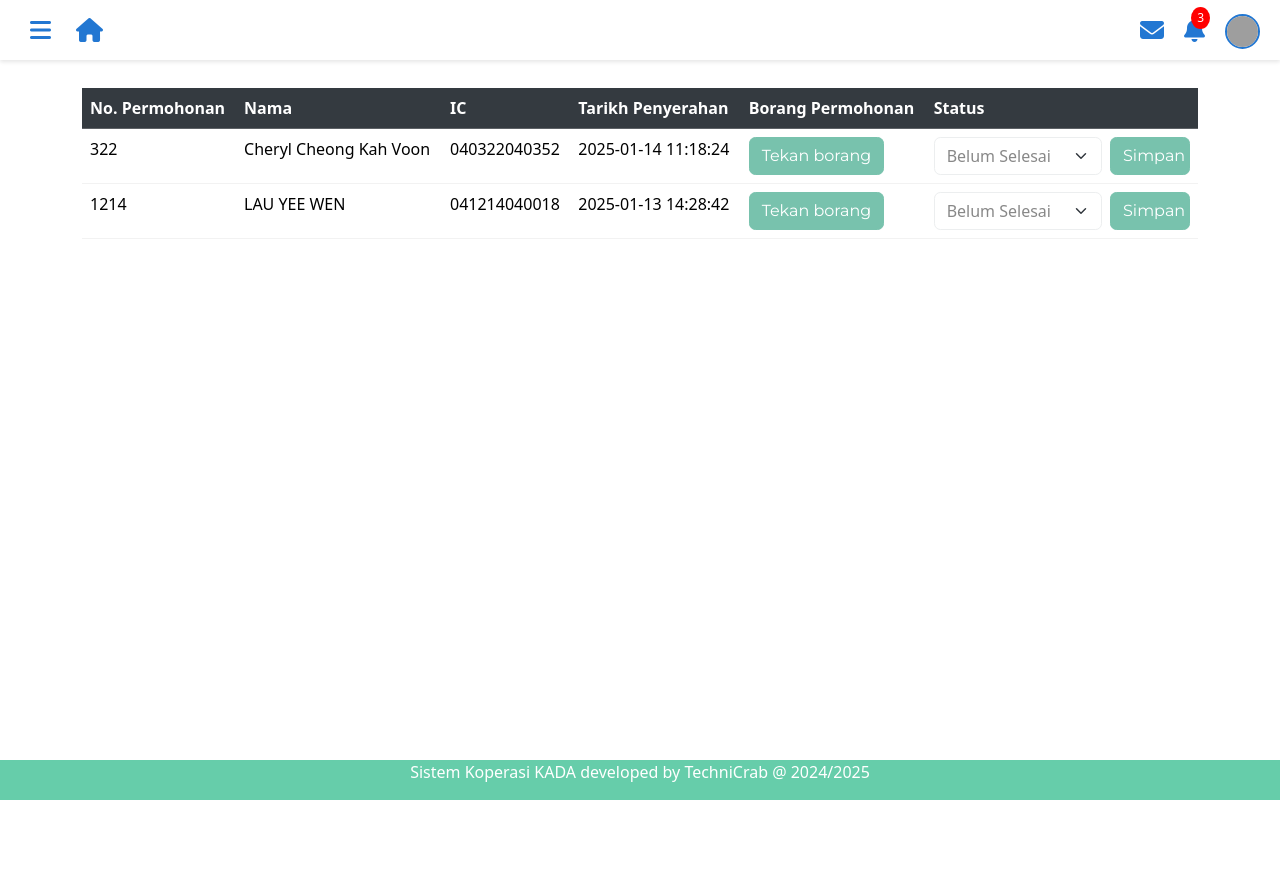
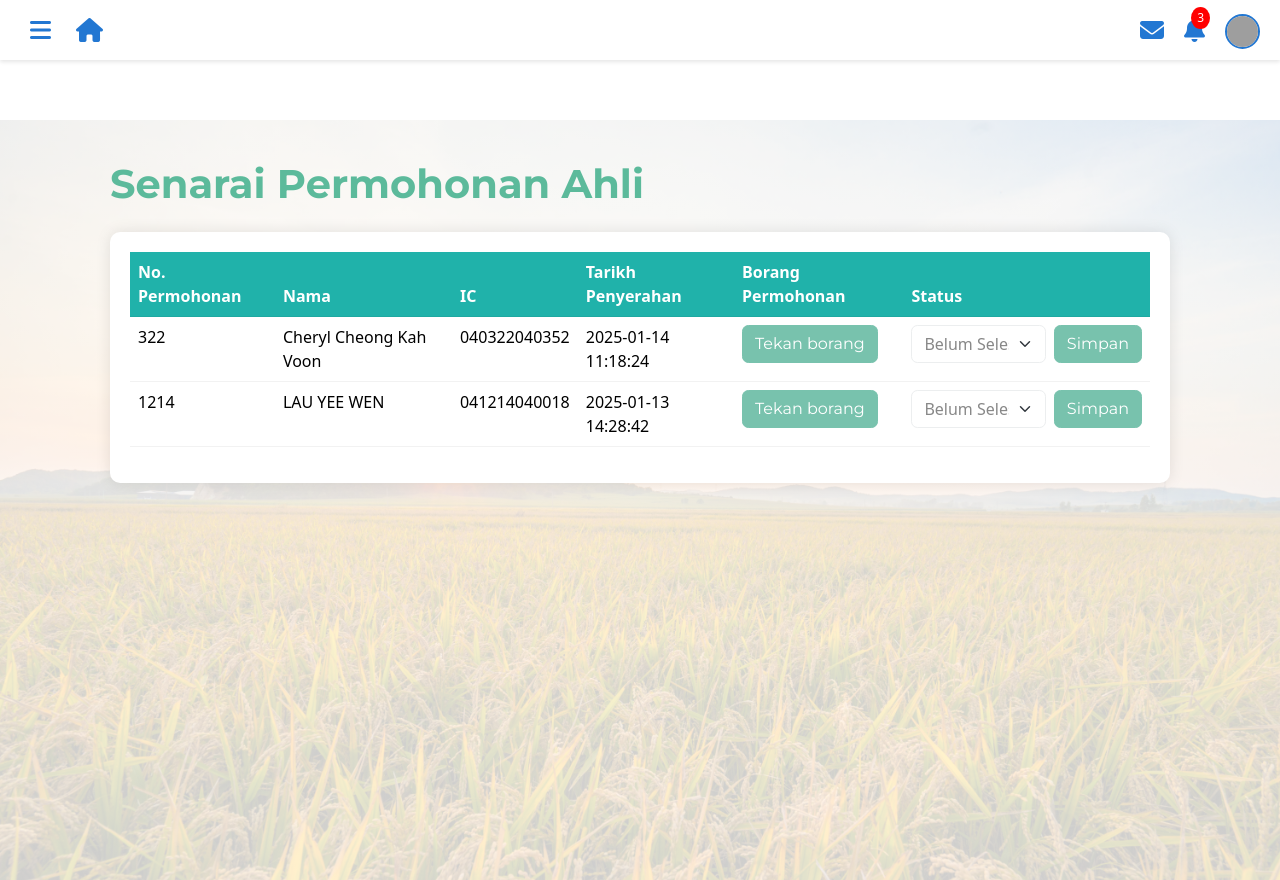
Before and after one commit to Cheryl322/Kada, a PHP site: page /senaraiPermohonanAhli.php in a window 1280 px wide. Before the commit the page ends 800 px from the top, so only its background shows below. Run offline with PHP 8.4, Linux system fonts and the light colour scheme; data comes from the database, SQL or seed files in the repository; data that the repository does not hold is empty; grey boxes are pictures that could not be loaded.

Commit message:
Update headeradmin and senaraiPermohonanAhli

```diff
--- a/headeradmin.php
+++ b/headeradmin.php
@@ -488,7 +488,7 @@
         <a class="nav-link" href="#">Media</a>
       </li>
       <li class="nav-item">
-        <a class="nav-link" href="#">Hubungi Kami</a>
+        <a class="nav-link" href="hubungikami.php">Hubungi Kami</a>
       </li>
     </ul>
   </div>
--- a/senaraiPermohonanAhli.php
+++ b/senaraiPermohonanAhli.php
@@ -41,16 +41,22 @@ $result = mysqli_query($conn, $sql);
 ?>
 
 <br><br><br>
-<div class="container mt-3">
-	<table class="table">
-		<thead class="table-dark">
+<div class="wrapper">
+<div class="container mt-5">
+    <h1 class="mb-4">Senarai Permohonan Ahli</h1>
+
+    <div class="row">
+            <div class="col-md-12">
+                <div class="table-wrapper">
+	<table class="table table-hover">
+		<thead>
 			<tr>
-			    <th>No. Permohonan</th>
-			    <th>Nama</th>
-			    <th>IC</th>
-			    <th>Tarikh Penyerahan</th>
-				<th>Borang Permohonan</th>
-			    <th>Status</th>
+			    <th style="background-color: LightSeaGreen; color: white;">No. Permohonan</th>
+			    <th style="background-color: LightSeaGreen; color: white;">Nama</th>
+			    <th style="background-color: LightSeaGreen; color: white;">IC</th>
+			    <th style="background-color: LightSeaGreen; color: white;">Tarikh Penyerahan</th>
+				<th style="background-color: LightSeaGreen; color: white;">Borang Permohonan</th>
+			    <th style="background-color: LightSeaGreen; color: white;">Status</th>
 			</tr>
 		</thead>
 		<tbody>
@@ -79,11 +85,81 @@ $result = mysqli_query($conn, $sql);
                 echo "<tr><td colspan='5'>No records found</td></tr>";
 			}
 
-			mysqli_close($conn);
-            ?>
-		</tbody>
-	</table>
+                            mysqli_close($conn);
+                            ?>
+                        </tbody>
+                    </table>
+                </div>
+            </div>
+        </div>
+    </div>
 </div>
+</div>
+
+<style>
+body {
+    margin: 0;
+    padding: 0;
+}
+
+.wrapper {
+    min-height: calc(100vh - 40px);
+    position: relative;
+    background: linear-gradient(rgba(255, 255, 255, 0.8), rgba(255, 255, 255, 0.8)), url('img/padi.jpg') no-repeat center center fixed;
+    background-size: cover;
+}
+
+.container {
+    position: relative;
+    z-index: 1;
+    padding: 40px;
+    margin-top: 40px;
+}
+
+.table-wrapper {
+    background: white;
+    padding: 20px;
+    border-radius: 10px;
+    box-shadow: 0 0 15px rgba(0,0,0,0.1);
+}
+
+.custom-table {
+    width: 100%;
+    border-collapse: collapse;
+    table-layout: fixed;
+}
+
+.custom-table th,
+.custom-table td {
+    padding: 12px;
+    text-align: left;
+    overflow: hidden;
+    text-overflow: ellipsis;
+    white-space: nowrap;
+}
+
+.custom-table th {
+    background-color: MediumAquamarine;
+    color: white;
+}
+
+.custom-table td {
+    border-bottom: 1px solid #ddd;
+}
+
+.custom-table td:first-child {
+    background-color: #e0f7fa;
+}
+
+h1 {
+    color: #5CBA9B;
+    font-weight: 600;
+}
+</style>
+
+<?php
+// No footer included as per your request
+?>
 
 <script src="https://code.jquery.com/jquery-3.6.0.min.js"></script>
 <script>
@@ -136,27 +212,3 @@ $(document).ready(function() {
     });
 });
 </script>
-
-<style>
-.status-select {
-    min-width: 140px;
-}
-
-.save-status {
-    white-space: nowrap;
-    min-width: 80px;
-}
-
-.btn-success {
-    transition: background-color 0.3s ease;
-}
-
-.updated-row {
-    animation: highlightRow 2s ease-out;
-}
-
-@keyframes highlightRow {
-    0% { background-color: #d4edda; }
-    100% { background-color: transparent; }
-}
-</style>
```
